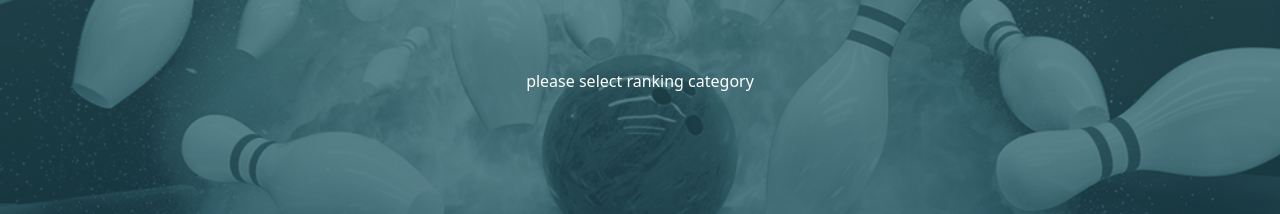
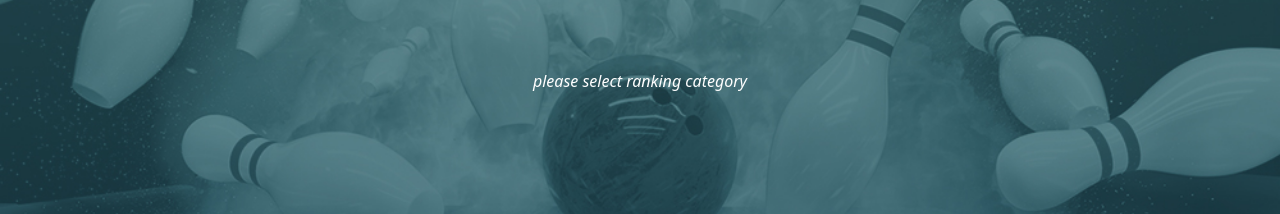
Before and after one commit to carleyandelin/startup2024, a React (Vite) app: page /leaderboard in a window 1280 px wide. Shown: the part 337-551 px from the top of the page. Built offline with nearby package versions, Linux system fonts and the light colour scheme.

Commit message:
italicized h6 in leaderboard

```diff
--- a/src/leaderboard/leaderboard.jsx
+++ b/src/leaderboard/leaderboard.jsx
@@ -58,7 +58,7 @@ function TableData(choice) {
   return (
     <main style={mainStyle}>
       <h1>BowlerBlitz Leaderboard</h1>
-      <h6>please select ranking category</h6>
+      <h6><em>please select ranking category</em></h6>
       <table>
           <thead>
             <tr>
```
